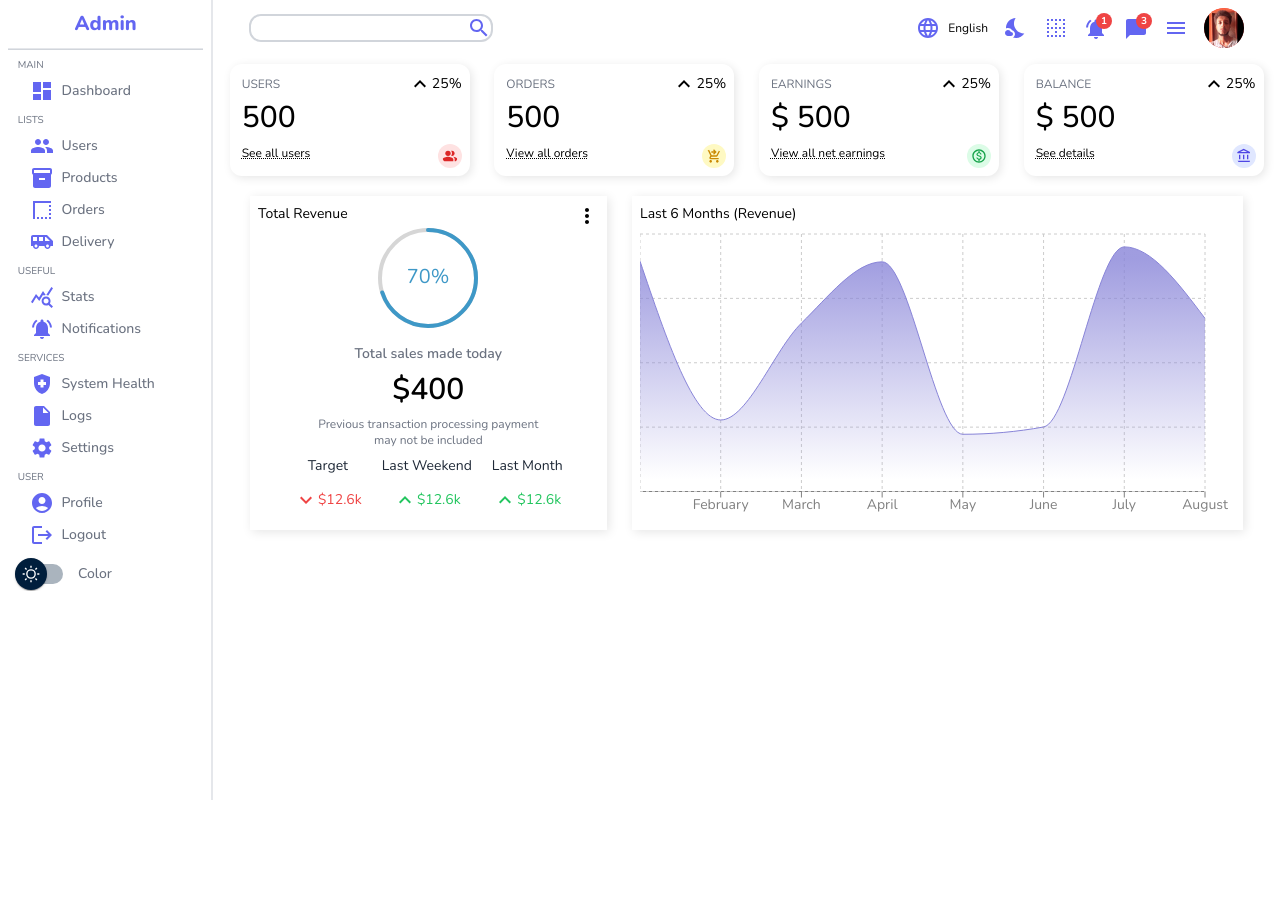
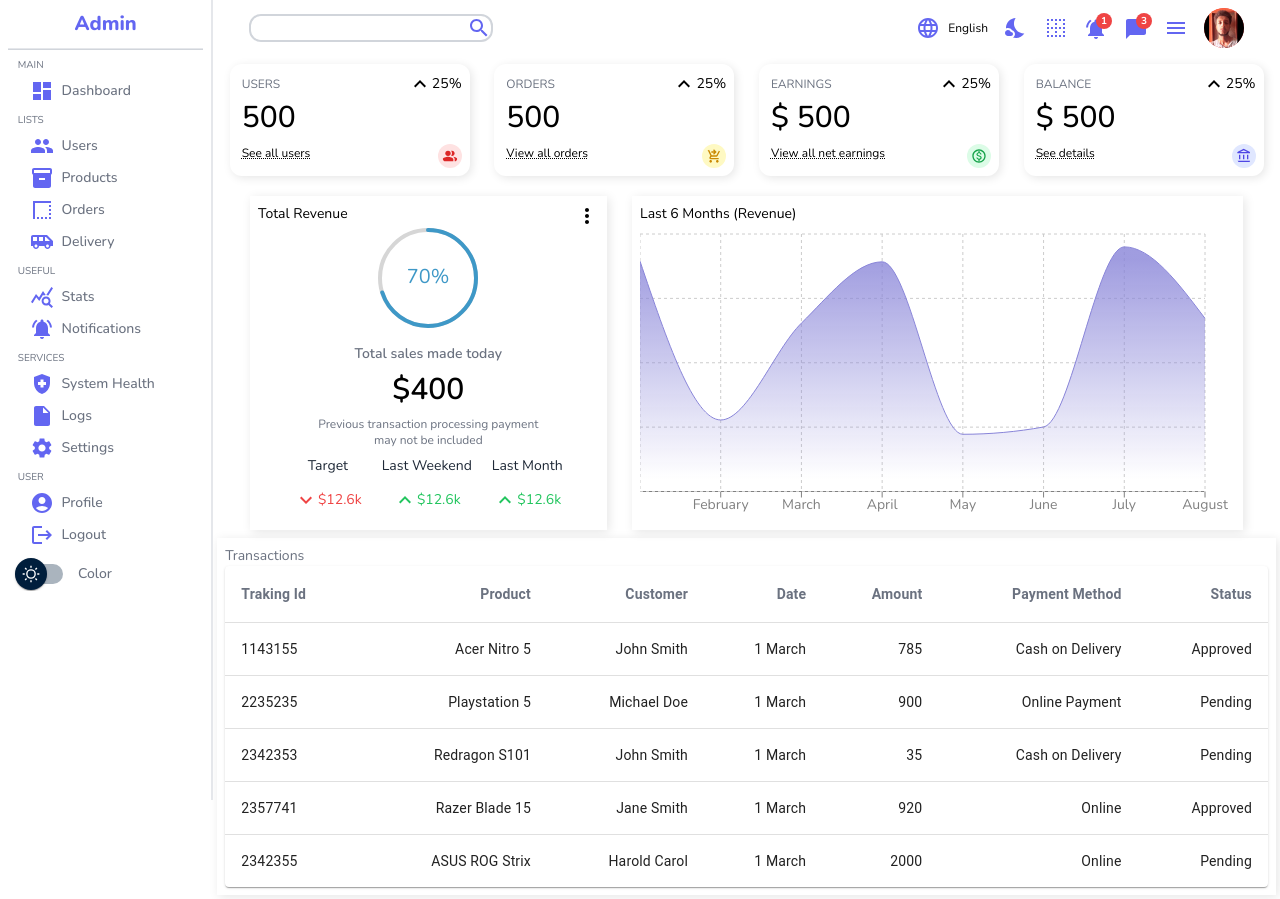
Before and after one commit to liferacer23/Adminstrator, a React (Create React App) app: page / in a window 1280 px wide. Before the commit the page ends 800 px from the top, so only its background shows below. Built offline with nearby package versions, Linux system fonts and the light colour scheme.

Commit message:
added tables

```diff
--- a/src/components/Container.js
+++ b/src/components/Container.js
@@ -2,6 +2,7 @@ import NavBar from "../components/NavBar";
 import Widget from "./Widget";
 import Featured from "./Featured";
 import Chart from "./Chart";
+import Transactions from "./Transactions";
 export default function Container() {
   return (
     <div className="lg:w-5/6 md:w-full sm-w:full flex flex-col p-1">
@@ -16,6 +17,9 @@ export default function Container() {
         <Featured />
         <Chart />
       </div>
+      <div>
+        <Transactions/>
+      </div>
     </div>
   );
 }
--- a/src/components/SideBar.js
+++ b/src/components/SideBar.js
@@ -64,7 +64,7 @@ export default function SideBAr() {
       }));
 
   return (
-    <div className="xs:absolute -left-[200px] border-r-2  lg:static h-screen w-1/6 p-2 flex flex-col space-y-2 bg-white">
+    <div className="xs:absolute -left-[200px] border-r-2  lg:sticky lg:top-0 h-screen w-1/6 p-2 flex flex-col space-y-2 bg-white">
       {/*  Logo  Section */}
       <div className="text-indigo-500 text-indigo-500w-full h-8 flex justify-center items-center font-[800] text-xl">
         Admin
--- /dev/null
+++ b/src/components/Table.js
@@ -0,0 +1,117 @@
+import React from "react";
+import Table from "@mui/material/Table";
+import TableBody from "@mui/material/TableBody";
+import TableCell from "@mui/material/TableCell";
+import TableContainer from "@mui/material/TableContainer";
+import TableHead from "@mui/material/TableHead";
+import TableRow from "@mui/material/TableRow";
+import Paper from "@mui/material/Paper";
+
+const rows = [
+  {
+    id: 1143155,
+    product: "Acer Nitro 5",
+    img: "https://m.media-amazon.com/images/I/81bc8mA3nKL._AC_UY327_FMwebp_QL65_.jpg",
+    customer: "John Smith",
+    date: "1 March",
+    amount: 785,
+    method: "Cash on Delivery",
+    status: "Approved",
+  },
+  {
+    id: 2235235,
+    product: "Playstation 5",
+    img: "https://m.media-amazon.com/images/I/31JaiPXYI8L._AC_UY327_FMwebp_QL65_.jpg",
+    customer: "Michael Doe",
+    date: "1 March",
+    amount: 900,
+    method: "Online Payment",
+    status: "Pending",
+  },
+  {
+    id: 2342353,
+    product: "Redragon S101",
+    img: "https://m.media-amazon.com/images/I/71kr3WAj1FL._AC_UY327_FMwebp_QL65_.jpg",
+    customer: "John Smith",
+    date: "1 March",
+    amount: 35,
+    method: "Cash on Delivery",
+    status: "Pending",
+  },
+  {
+    id: 2357741,
+    product: "Razer Blade 15",
+    img: "https://m.media-amazon.com/images/I/71wF7YDIQkL._AC_UY327_FMwebp_QL65_.jpg",
+    customer: "Jane Smith",
+    date: "1 March",
+    amount: 920,
+    method: "Online",
+    status: "Approved",
+  },
+  {
+    id: 2342355,
+    product: "ASUS ROG Strix",
+    img: "https://m.media-amazon.com/images/I/81hH5vK-MCL._AC_UY327_FMwebp_QL65_.jpg",
+    customer: "Harold Carol",
+    date: "1 March",
+    amount: 2000,
+    method: "Online",
+    status: "Pending",
+  },
+];
+export default function Tables() {
+  function createData(name, calories, fat, carbs, protein) {
+    return { name, calories, fat, carbs, protein };
+  }
+
+  return (
+    <TableContainer component={Paper}>
+      <Table sx={{ minWidth: 650 }} aria-label="simple table">
+        <TableHead>
+          <TableRow>
+            <TableCell>
+              <h1 className="text-md font-bold text-gray-500">Traking Id</h1>
+            </TableCell>
+            <TableCell align="right">
+              <h1 className="text-md font-bold text-gray-500">Product</h1>
+            </TableCell>
+            <TableCell align="right">
+              <h1 className="text-md font-bold text-gray-500">Customer</h1>
+            </TableCell>
+            <TableCell align="right">
+              <h1 className="text-md font-bold text-gray-500">Date</h1>
+            </TableCell>
+            <TableCell align="right">
+              <h1 className="text-md font-bold text-gray-500">Amount</h1>
+            </TableCell>
+
+            <TableCell align="right">
+              <h1 className="text-md font-bold text-gray-500">
+                Payment Method
+              </h1>
+            </TableCell>
+            <TableCell align="right">
+              <h1 className="text-md font-bold text-gray-500">Status</h1>
+            </TableCell>
+          </TableRow>
+        </TableHead>
+        <TableBody>
+          {rows.map((row) => (
+            <TableRow
+              key={row.id}
+              sx={{ "&:last-child td, &:last-child th": { border: 0 } }}
+            >
+              <TableCell>{row.id}</TableCell>
+              <TableCell align="right">{row.product}</TableCell>
+              <TableCell align="right">{row.customer}</TableCell>
+              <TableCell align="right">{row.date}</TableCell>
+              <TableCell align="right">{row.amount}</TableCell>
+              <TableCell align="right">{row.method}</TableCell>
+              <TableCell align="right">{row.status}</TableCell>
+            </TableRow>
+          ))}
+        </TableBody>
+      </Table>
+    </TableContainer>
+  );
+}
--- /dev/null
+++ b/src/components/Transactions.js
@@ -0,0 +1,12 @@
+import React from "react";
+import Table from "./Table";
+
+export default function Transactions() {
+
+    return (
+  <div className="shadow-3xl p-2 text-sm p-2">
+    <h1 className="text-md text-gray-500">Transactions</h1>
+    <Table/>
+    </div>
+    )
+}
```
